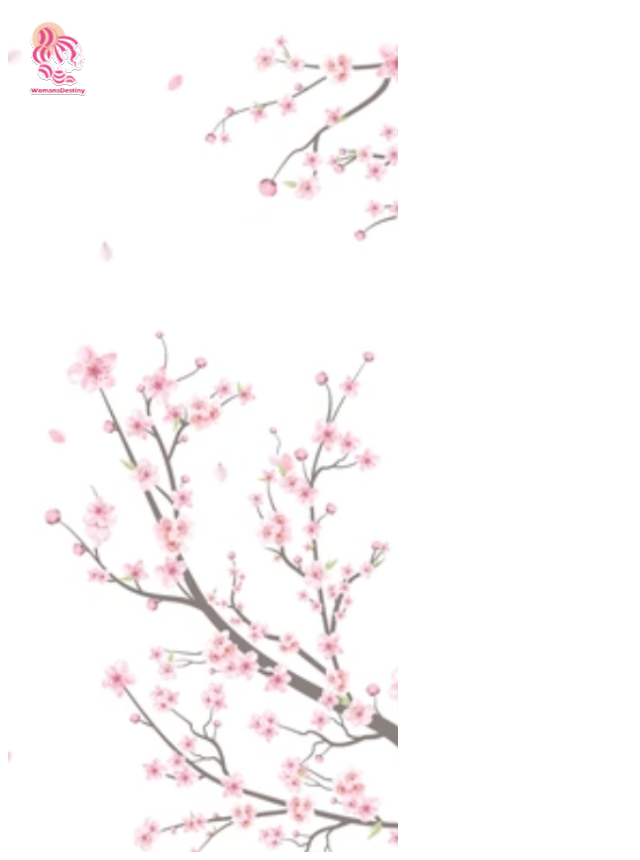
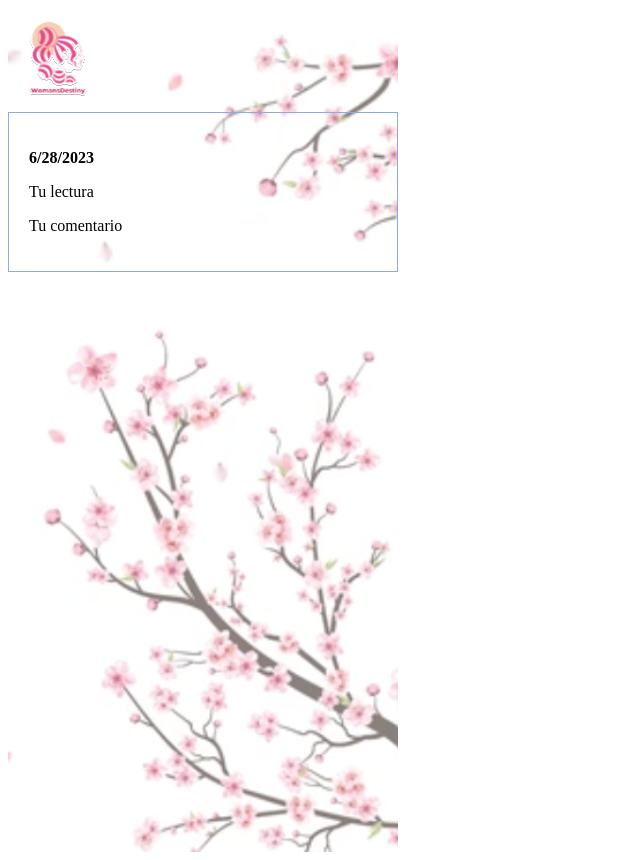
Before and after one commit to Womans-Destiny/Sakura_Tarot, a React (Vite) app in the folder app/: page /favorites in a window 1280 px wide. Shown: the whole page, without its empty margins (0-640 px from the left). Built offline with nearby package versions, Linux system fonts and the light colour scheme.

Commit message:
Home aún sin botón

```diff
--- /dev/null
+++ b/app/src/components/Window/window.css
@@ -0,0 +1,4 @@
+.window {
+    border: 1px solid #8DA9EB;
+    padding: 20px;
+  }
--- /dev/null
+++ b/app/src/components/Window/window.jsx
@@ -0,0 +1,21 @@
+import React from 'react';
+import './Window.css';
+
+
+function Window() {
+  const date = new Date().toLocaleDateString();
+  const reading = 'Tu lectura';
+  const comment = 'Tu comentario';
+
+  return (
+    <div className="window">
+      <div className="window-content">
+        <h3>{date}</h3>
+        <p>{reading}</p>
+        <p>{comment}</p>
+      </div>
+    </div>
+  );
+}
+
+export default Window;
--- a/app/src/pages/Favorites/Favorites.jsx
+++ b/app/src/pages/Favorites/Favorites.jsx
@@ -1,11 +1,13 @@
 import React from 'react'
 import './favorites.css'
 import Logo from '../../components/Logo.jsx'
+import Window from '../../components/Window/window.jsx'
 
 function Favorites() {
   return (
     <div className='favorites'>
       <Logo/>
+      <Window/>
     </div>
   )
 }
--- a/app/src/pages/Home/Home.jsx
+++ b/app/src/pages/Home/Home.jsx
@@ -4,18 +4,15 @@ import Presentation from '../../components/Presentation/Presentation.jsx'
 import './home.css'
 
 
+
 function Home() {
   return (
-    <>
-    <div className='home'>
-      <div >
+      <div className='home'>
         <Logo/>
+        <Presentation />
+
       </div>
-      <div>
-        <Presentation />
-      </div>
-    </div>
-    </>
+
   )
 }
 
```
Also changed, not shown: app/src/assets/img-popup.png (added).
